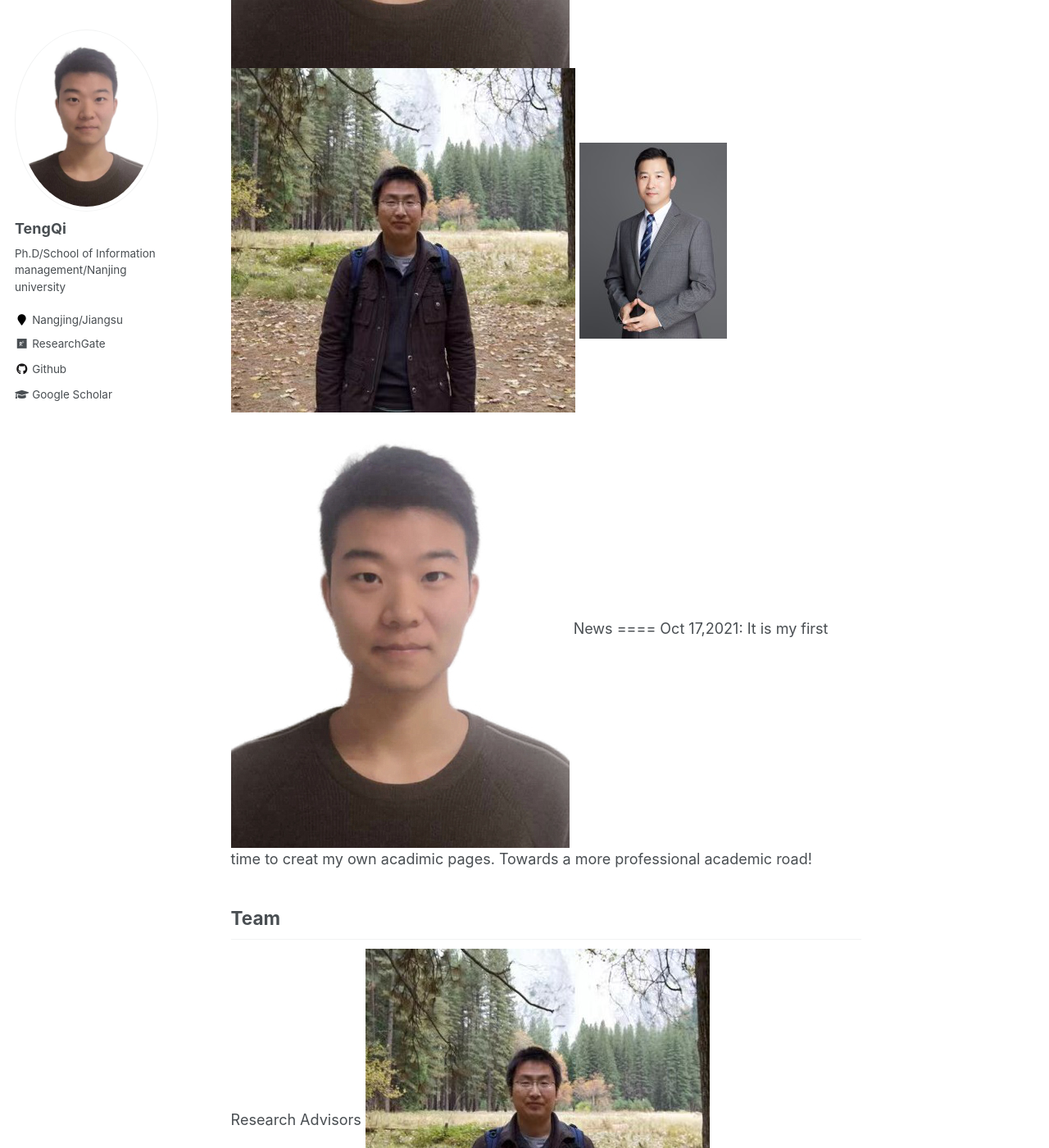
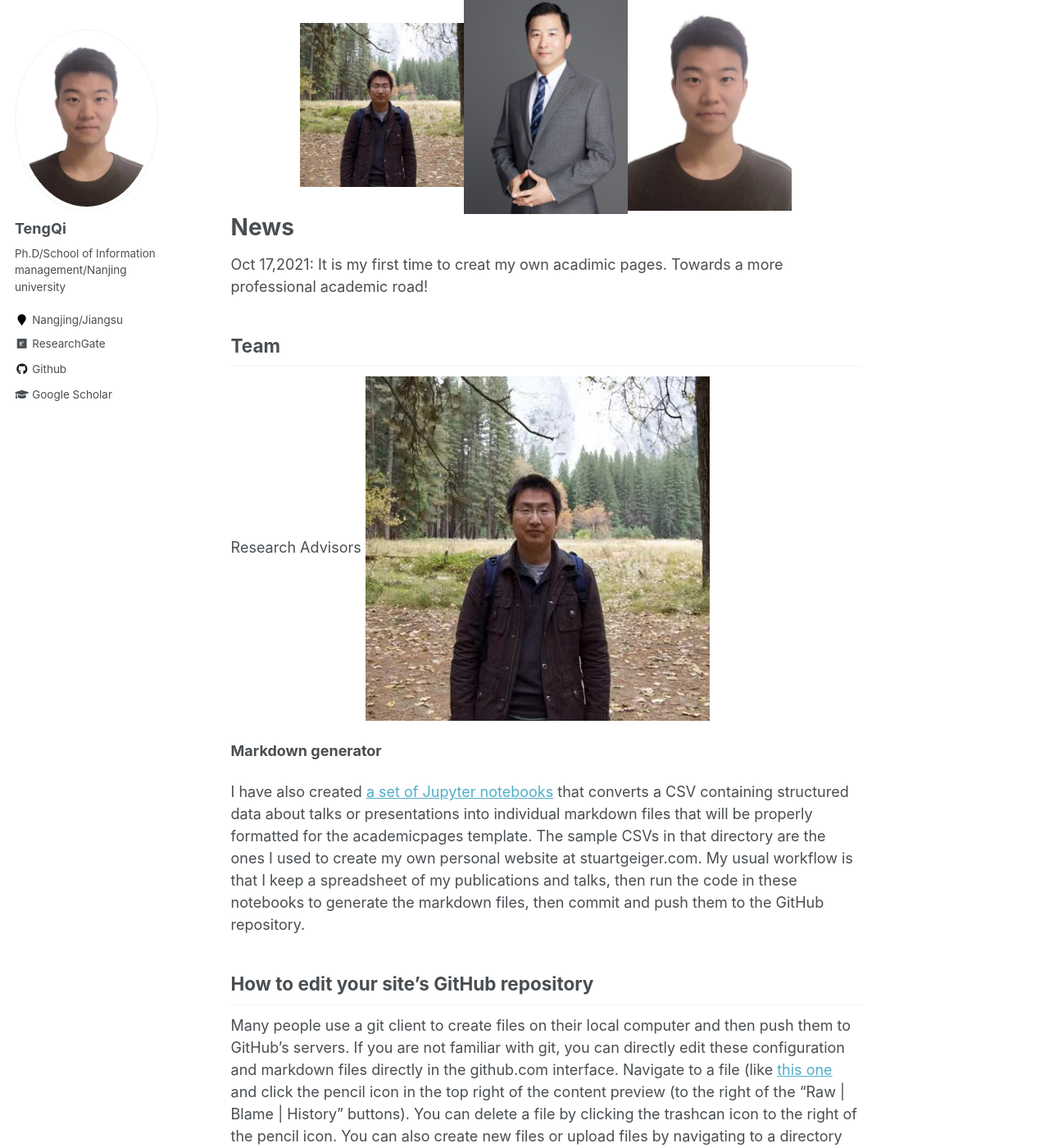
Before and after one commit to tengqi159/tengqi.github.io, a Jekyll site: the page built from _pages/about.md, in a window 1280 px wide and 1400 px high, scrolled down 1472 px. Shown: the whole window at 82% size. Built offline with Jekyll 4.4.1, drawn with Linux system fonts in a browser that asks for light colours.

Commit message:
Update about.md

```diff
--- a/_pages/about.md
+++ b/_pages/about.md
@@ -28,10 +28,13 @@
 [Ch-Version](https://github.com/tengqi159/tengqi.github.io/blob/main/CV.pdf) and En-Version(updating)
 ![Editing a markdown file for a talk](/images/editing-talk.png)
 
-![a](/images/t.png)
+
 ![b](leizhang.png)
 ![b](huguangwei.png)
-![b](t.png)
+<center class="half">
+    <img src="leizhang.png" width="200"/><img src="huguangwei.png" width="200"/><img src="t.png" width="200"/>
+</center>
+
 News
 ====
 Oct 17,2021: It is my first time to creat my own acadimic pages. Towards a more professional academic road!
```
